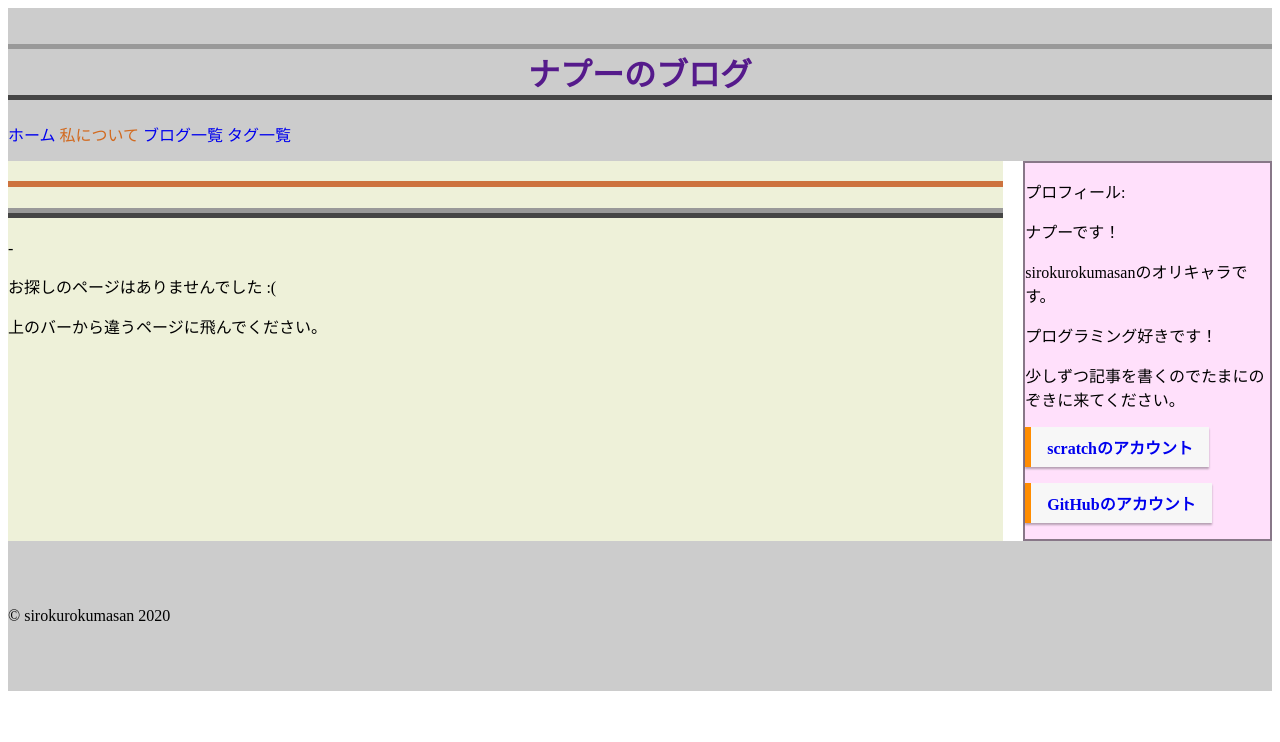
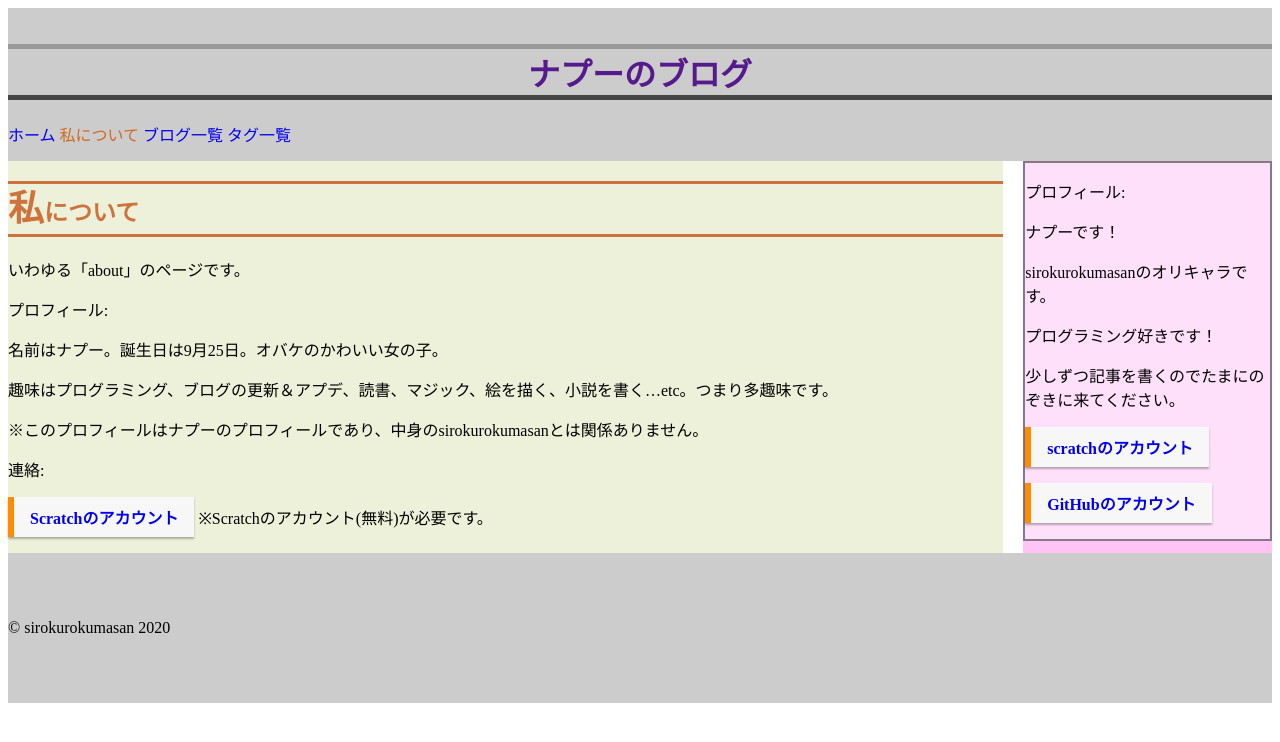
Before and after one commit to sirokurokumasan/sirokurokumasan.github.io, a Jekyll site: the page built from about.md, in a window 1280 px wide. Shown: the top 742 px of the page. Built offline with Jekyll 4.4.1, drawn with Linux system fonts in a browser that asks for light colours.

Commit message:
Update about.md

```diff
--- a/about.md
+++ b/about.md
@@ -1,7 +1,19 @@
 ---
 layout: default
+title: 私について
 ---
-<h1>{{ page.title }}</h1>
-<p>{{ page.date | date_to_string }} - {{ page.author }}</p>
+いわゆる「about」のページです。
 
-{{ content }}
+プロフィール:
+
+名前はナプー。誕生日は9月25日。オバケのかわいい女の子。
+
+趣味はプログラミング、ブログの更新＆アプデ、読書、マジック、絵を描く、小説を書く...etc。つまり多趣味です。
+
+※このプロフィールはナプーのプロフィールであり、中身のsirokurokumasanとは関係ありません。
+
+
+連絡:
+
+<a href="https://scratch.mit.edu/users/sirokurokumasan/" class="btn">Scratchのアカウント</a>
+※Scratchのアカウント(無料)が必要です。
```
